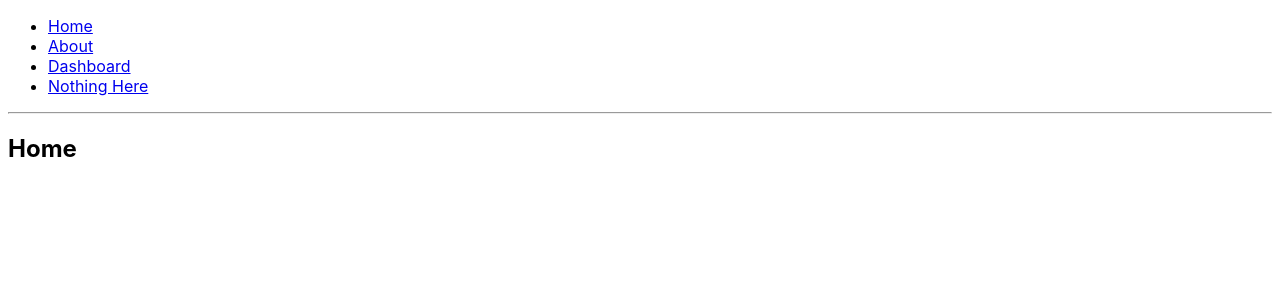
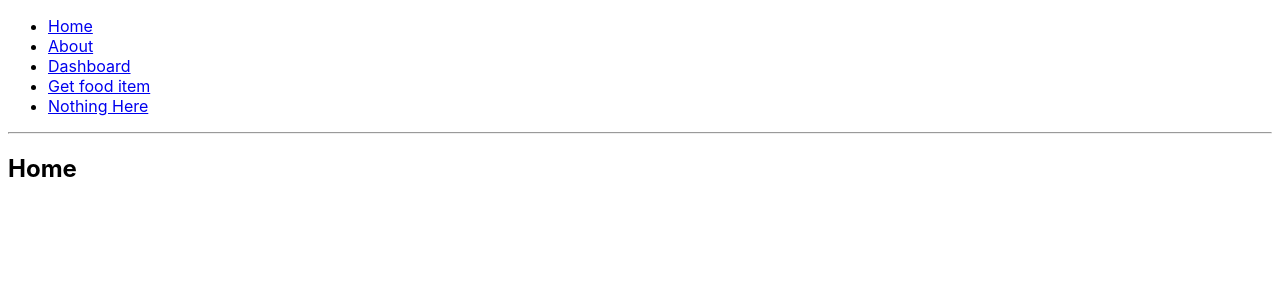
Before and after one commit to Madhurya-1997/react-router-practice, a React (Vite) app: page / in a window 1280 px wide. Shown: the top 300 px of the page. Built offline with nearby package versions, Linux system fonts and the light colour scheme.

Commit message:
modified <Link /> tag

```diff
--- a/src/App.tsx
+++ b/src/App.tsx
@@ -29,11 +29,11 @@ function Layout() {
             <Link to="/about">About</Link>
           </li>
           <li>
-            <Link to="/dashboard">Dashboard</Link>
+            <Link to="/dashboard/mb97ghy/Madhurya">Dashboard</Link>
           </li>
-          {/* <li>
-            <Link to="/food">Get food item</Link>
-          </li> */}
+          <li>
+            <Link to="/food/banana">Get food item</Link>
+          </li>
           <li>
             <Link to="/nothing-here">Nothing Here</Link>
           </li>
```
